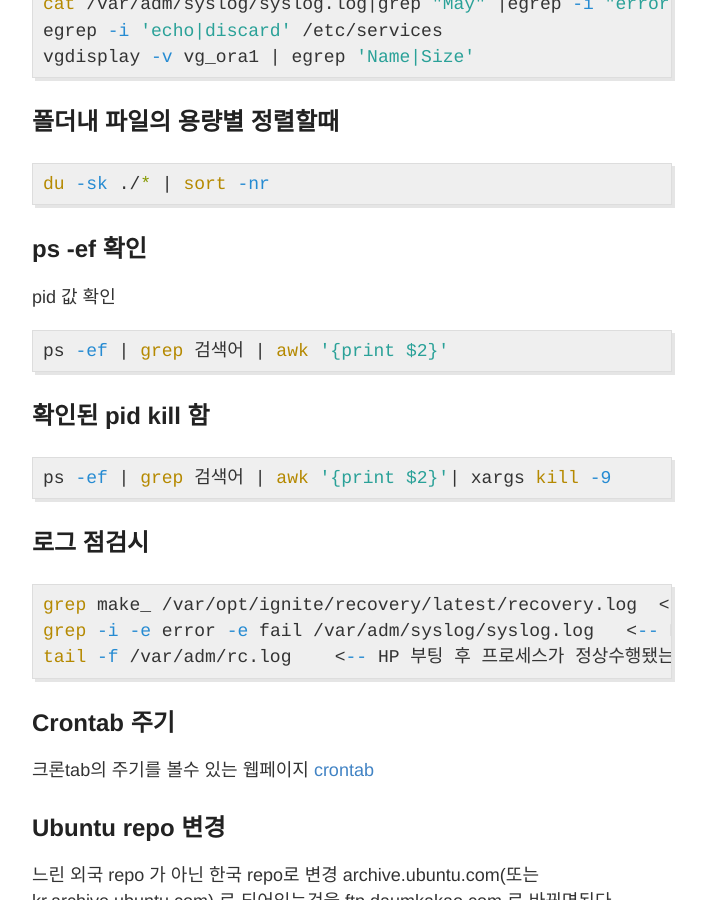
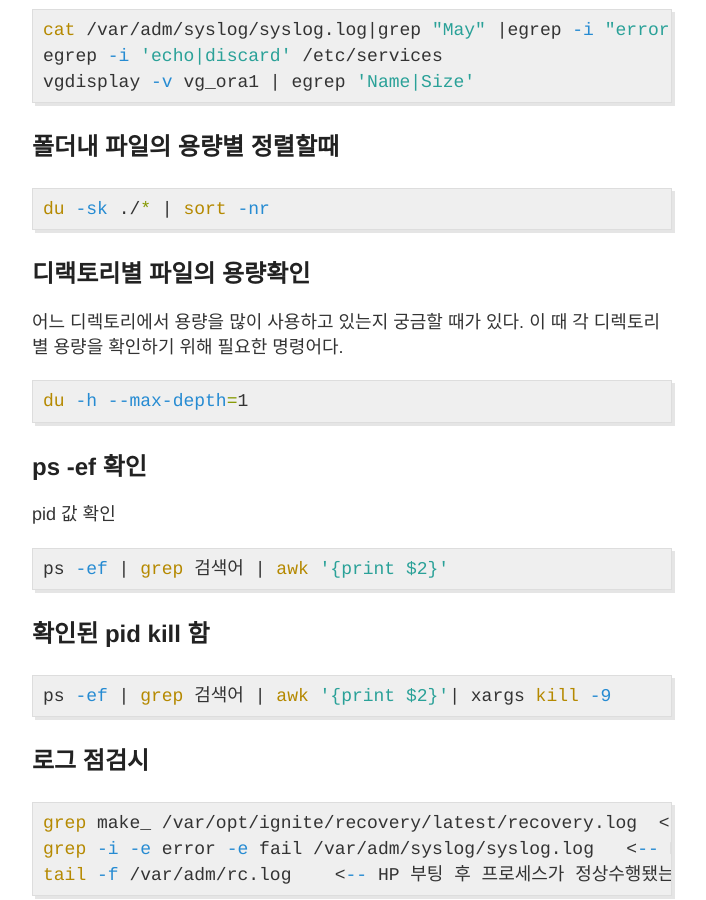
Before and after one commit to xmlangel/xmlangel.github.io, a Jekyll site: the page built from _posts/2017-07-20-linux-command.md, in a window 1280 px wide and 900 px high, scrolled down 1381 px. Shown: the whole window, without its empty margins (288-994 px from the left). Built offline with Jekyll 4.4.1, drawn with Linux system fonts in a browser that asks for light colours; nearby versions of some CDN libraries; comment, search, counter and statistics services are not loaded.

Commit message:
디랙토리별용량

```diff
--- a/_posts/2017-07-20-linux-command.md
+++ b/_posts/2017-07-20-linux-command.md
@@ -52,6 +52,15 @@ vgdisplay -v vg_ora1 | egrep 'Name|Size'
 du -sk ./* | sort -nr
 {% endhighlight %}
 
+## 디랙토리별 파일의 용량확인
+어느 디렉토리에서 용량을 많이 사용하고 있는지 궁금할 때가 있다. 이 때 각 디렉토리별 용량을 확인하기 위해 필요한 명령어다.
+{% highlight bash %}
+du -h --max-depth=1
+{% endhighlight %}
+
+
+
+
 ## ps -ef 확인
 pid 값 확인
 
```
